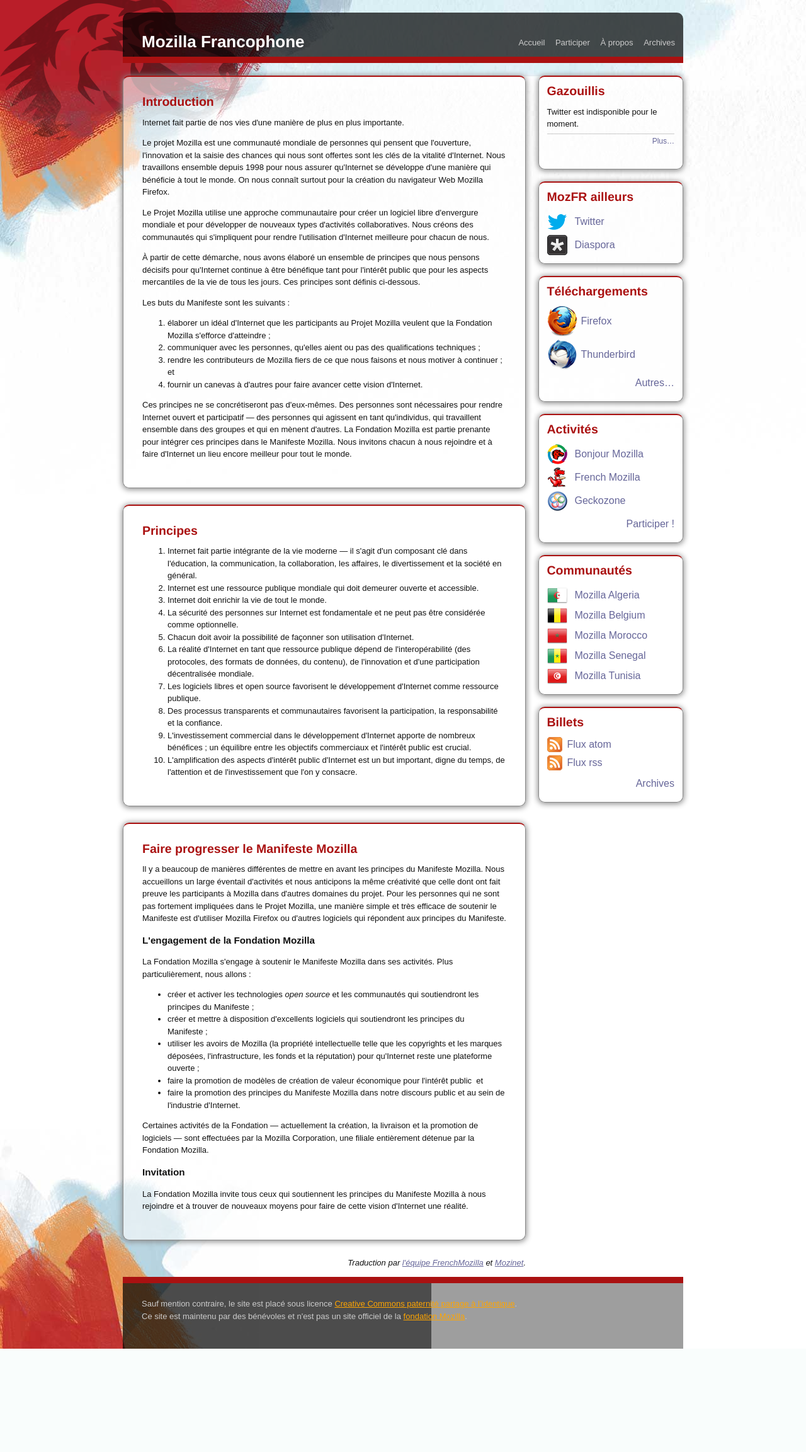
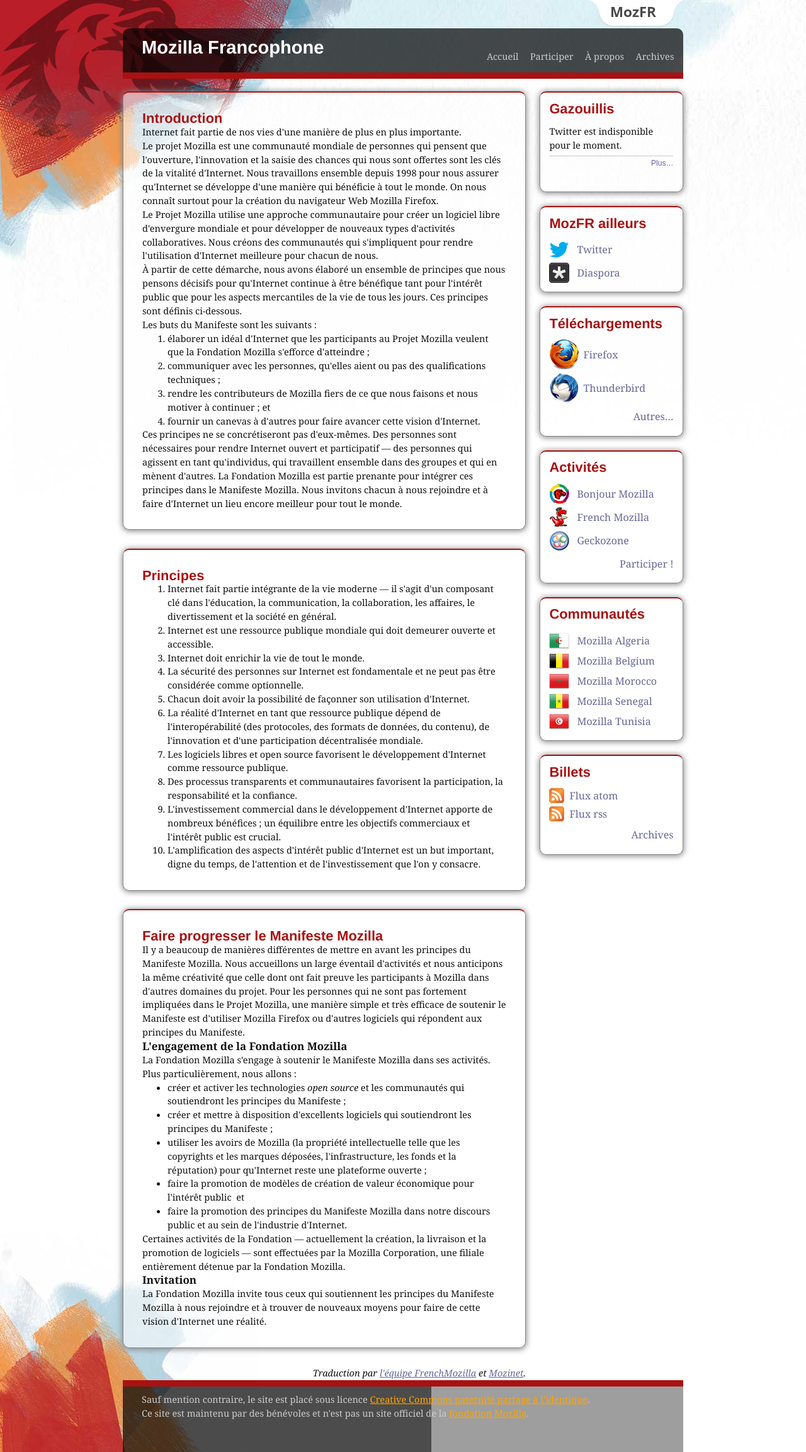
Before and after one commit to mozfr/www, a PHP site: page /manifesto in a window 1280 px wide. Shown: the whole page at 63% size. Before the commit the page ends 2141 px from the top, so only its background shows below. Run offline with PHP 8.4, Linux system fonts and the light colour scheme; data that the repository does not hold is empty; some libraries are stand-ins or nearby versions; grey boxes are pictures that could not be loaded.

Commit message:
Fixing some problems on Tabzilla integration

```diff
--- a/custom/style/mozfr.css
+++ b/custom/style/mozfr.css
@@ -1,47 +1,53 @@
+* {
+    margin: 0 auto;
+    padding: 0 auto;
+    border: 0;
+}
+
 html {
-  width: 100%;
-  min-height: 100%;
-  background-image: url(img/bg_dino.png), url(img/bg_body_0.jpg), url(img/bg_body_2.jpg);
-  background-position: top left, top left, bottom left;
-  background-repeat: no-repeat;
-  color: #111;
-  font-family: Ubuntu, sans-serif;
-  font-size: 62.5%;
+    color: #111;
+    font-family: Georgia;
+    font-size: 70%;
 }
-body {
-  width: 890px;
-  margin: 0 auto;
-  padding: 0;
-  font-size: 1.3em;
-  line-height: 1.5em;
+
+#meta-wrap {
+    background-image: url(img/bg_dino.png),
+                      url(img/bg_body_0.jpg),
+                      url(img/bg_body_2.jpg);
+    background-position: top left, top left, bottom left;
+    background-repeat: no-repeat;
 }
-a         { color: #669; }
+
+#wrapper {
+    width: 890px;
+    font-size: 1.3em;
+    line-height: 1.5em;
+}
+
+a  { color: #669; }
+a img { border: none; }
+a:hover { color: #000; }
 a:visited { color: #444; }
-a:hover   { color: #000; }
-a img {
-  border: none;
-}
+
+h1, h2 { font-family: Ubuntu, Helvetica, Arial, sans-serif; }
+
 pre, code {
   max-height: 100%;
   width: 100%;
   font-size: 1.2em;
   overflow: auto;
 }
-h1, h2 {
-  font-family: Ubuntu, Helvetica, Arial, sans-serif;
-}
-h2 {
-  margin: 0;
-}
+
 
 /* Header
 *******************************************************************************/
+
 header {
   background: rgba(0, 0, 0, 0.7);
   border-bottom: 10px solid #a11;
   border-radius: 10px 10px 0 0;
   height: 50px;
-  margin: 20px 0;
+  margin: 80px 0 20px 0;
   padding-top: 20px;
   position: relative;
 }
--- a/custom/views/default/header.tpl.php
+++ b/custom/views/default/header.tpl.php
@@ -1,3 +1,5 @@
+<a href="http://mozilla.org" id="tabzilla">mozilla</a>
+
 <header>
   <h1><a href="./">Mozilla Francophone</a></h1>
   <nav>
--- a/manifesto.php
+++ b/manifesto.php
@@ -2,20 +2,32 @@
   $incRoot = dirname(__FILE__) . '/custom/pages';
   $tplRoot = dirname(__FILE__) . '/custom/views/default';
   header('Content-type: text/html; charset=UTF-8');
-?><!DOCTYPE html>
+?>
+
+<!DOCTYPE html>
 <html xml:lang="fr" lang="fr">
 <head>
   <meta charset="UTF-8" />
   <title>Mozilla Francophone :: à propos</title>
   <link rel="stylesheet" type="text/css" href="custom/style/mozfr.css" />
+  <link rel="stylesheet" type="text/css" href="custom/style/tabzilla.css" />
   <link rel="shortcut icon" type="image/x-icon" href="./favicon.ico" />
 </head>
+
 <body>
+
+<div id="meta-wrap">
+    <div id="wrapper">
 		<?php include($tplRoot.'/header.tpl.php'); ?>
 		<div id="content">
 			<?php include($incRoot.'/manifesto.inc.html'); ?>
 		</div>
 		<?php include($tplRoot.'/sidebar.tpl.php'); ?>
 		<?php include($tplRoot.'/footer.tpl.php'); ?>
+	</div>
+</div>
+
+<script src="app/js/tabzilla.js" type="text/javascript"></script>
+
 </body>
 </html>
```
Also changed, not shown: custom/views/default/index.tpl.php (+18 -9 lines), mozfrtab/mozfrtab.css (deleted, +0 -13 lines), participer.php (+13 -1 lines), app/js/tabzilla.js (renamed from mozfrtab/tabzilla.js), custom/style/img/promo-beta.jpg (renamed from mozfrtab/img/promo-beta.jpg), custom/style/img/tab.png (renamed from mozfrtab/img/tab.png), custom/style/tabzilla.css (renamed from mozfrtab/tabzilla.css), mozfrtab/mozfrtab.png (deleted). Lines whose indentation alone changed are shown as unchanged.
